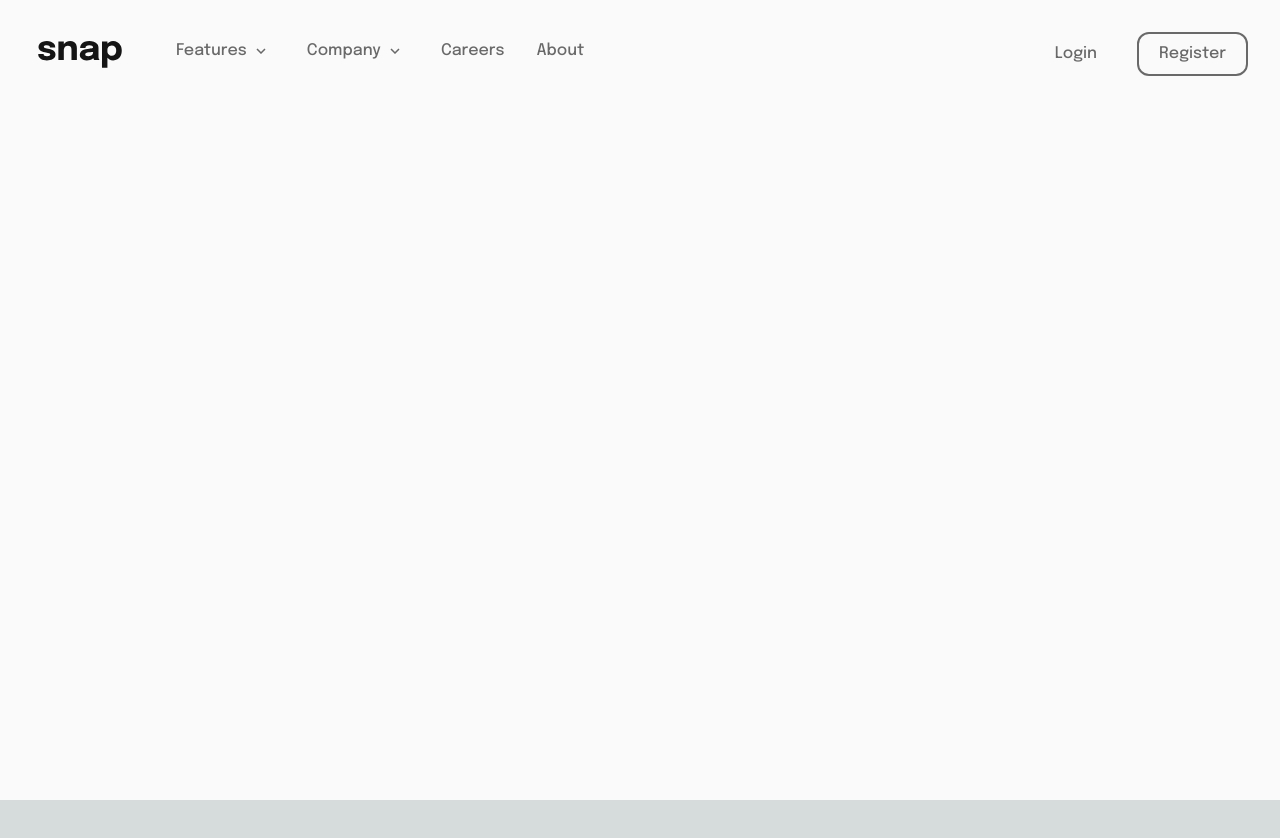
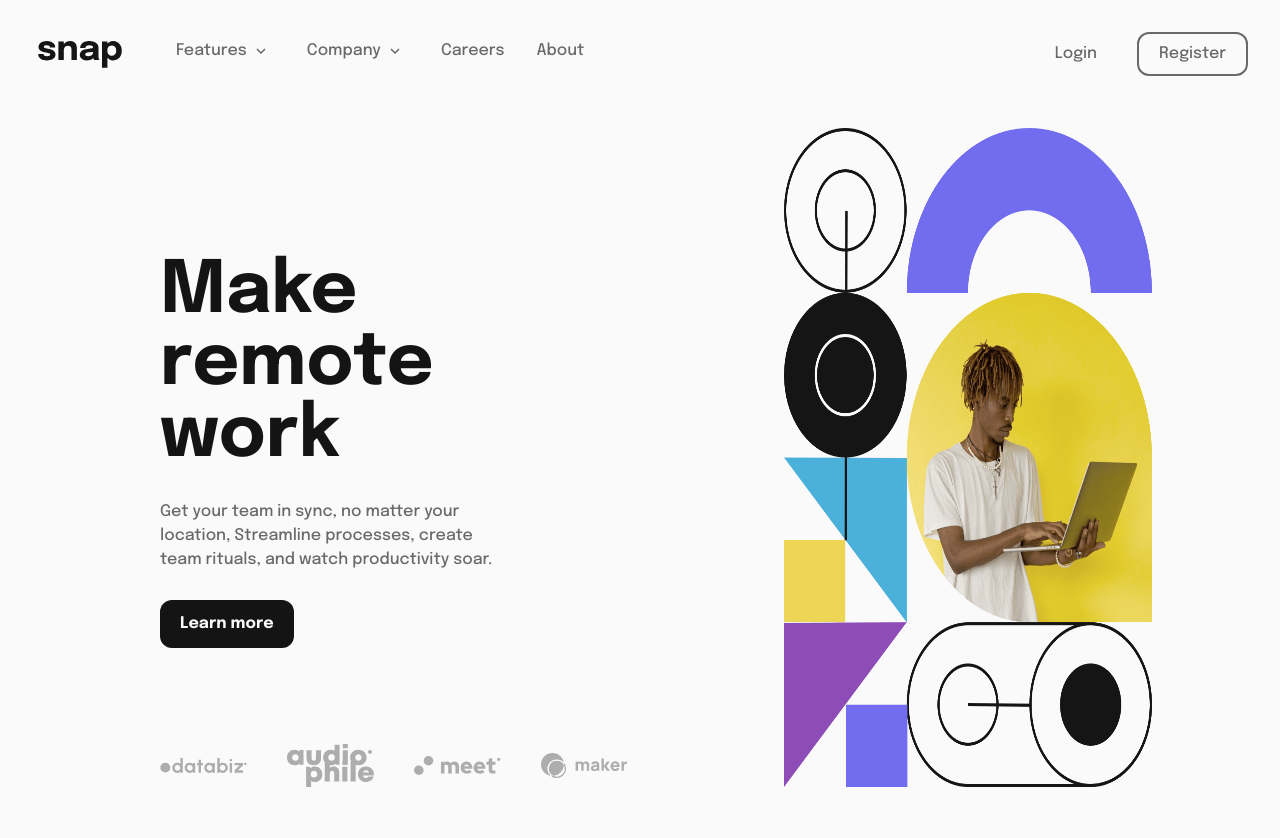
Before and after one commit to zakiraihan/frontend-mentor, a Next.js app: page /intro-section-with-dropdown-nav in a window 1280 px wide. Shown: the top 838 px of the page. Before the commit the page ends 800 px from the top, so only its background shows below. Built offline with nearby package versions, Linux system fonts and the light colour scheme.

Commit message:
Content section done

```diff
--- a/components/intro-section-dropdown-nav/Button.tsx
+++ b/components/intro-section-dropdown-nav/Button.tsx
@@ -1,8 +1,8 @@
 import React from 'react'
 
 function Button({ type, text, className, onClick }: ButtonProps) {
-  let bgColor = 'bg-isdn-almost-black';
-  let textColor = 'text-isdn-almost-white';
+  let bgColor = 'bg-isdn-almost-black hover:bg-isdn-almost-white hover:border-2 hover:border-isdn-medium-gray';
+  let textColor = 'text-isdn-almost-white font-bold hover:text-isdn-almost-black';
 
   if (type === 'border') {
     textColor = 'text-isdn-medium-gray hover:text-isdn-almost-black';
--- /dev/null
+++ b/components/intro-section-dropdown-nav/Content.tsx
@@ -0,0 +1,82 @@
+import Button from './Button'
+import Image from 'next/image'
+import React from 'react'
+
+function Content() {
+  return (
+    <div className='pt-20 md:pt-32 flex flex-col md:flex-row-reverse'>
+      <section className='w-full md:w-6/12 flex justify-center'>
+        <Image
+          alt="content"
+          src={"/assets/intro-section-dropdown-nav/images/image-hero-mobile.png"}
+          width={0}
+          height={0}
+          sizes={'100%'}
+          className='w-full h-auto md:hidden'
+        />
+        <Image
+          alt="content"
+          src={"/assets/intro-section-dropdown-nav/images/image-hero-desktop.png"}
+          width={0}
+          height={0}
+          sizes={'100%'}
+          className='w-full h-auto hidden md:inline pl-36 pr-32'
+        />
+      </section>
+      <section className='w-full md:w-6/12 flex flex-col items-center md:items-start pt-12 px-3 md:pl-40 md:pt-32'>
+        <p className='text-isdn-almost-black font-bold text-4xl md:text-7xl md:pr-16'>Make remote work</p>
+
+        <p className='text-isdn-medium-gray text-center md:text-left my-7 md:pr-32'>
+          Get your team in sync, no matter your location, Streamline processes, create team rituals, and watch productivity soar.
+        </p>
+
+        <Button type='fill' text='Learn more' className='py-3' />
+
+        <div className='w-full flex items-center space-x-10 mt-10 md:mt-24'>
+          <div className='w-1/4'>
+            <Image
+              alt="content"
+              src={"/assets/intro-section-dropdown-nav/images/client-databiz.svg"}
+              width={0}
+              height={0}
+              sizes={'100%'}
+              className='w-full h-auto '
+            />
+          </div>
+          <div className='w-1/4'>
+            <Image
+              alt="content"
+              src={"/assets/intro-section-dropdown-nav/images/client-audiophile.svg"}
+              width={0}
+              height={0}
+              sizes={'100%'}
+              className='w-full h-auto '
+            />
+          </div>
+          <div className='w-1/4'>
+            <Image
+              alt="content"
+              src={"/assets/intro-section-dropdown-nav/images/client-meet.svg"}
+              width={0}
+              height={0}
+              sizes={'100%'}
+              className='w-full h-auto '
+            />
+          </div>
+          <div className='w-1/4'>
+            <Image
+              alt="content"
+              src={"/assets/intro-section-dropdown-nav/images/client-maker.svg"}
+              width={0}
+              height={0}
+              sizes={'100%'}
+              className='w-full h-auto '
+            />
+          </div>
+        </div>
+      </section>
+    </div>
+  )
+}
+
+export default Content
--- a/components/intro-section-dropdown-nav/Navbar.tsx
+++ b/components/intro-section-dropdown-nav/Navbar.tsx
@@ -7,9 +7,24 @@ import NavbarItem from './NavbarItem';
 function Navbar() {
   const [navbarItems, setNavbarItems] = useState<Array<INavbarItem>>([]);
   const [showNavbarItems, setShowNavbarItems] = useState(false);
+  const [navbarBackgroundColor, setNavbarBackgroundColor] = useState('');
+
+  function navbarBackgroundOnScroll() {
+    if (window.scrollY > 66) {
+      setNavbarBackgroundColor('bg-isdn-almost-white bg-opacity-50');
+    }
+    else {
+      setNavbarBackgroundColor('');
+    }
+  }
 
   useEffect(() => {
     setNavbarItems(navbarItemList);
+    window.addEventListener('scroll', navbarBackgroundOnScroll);
+
+    return () => {
+      window.removeEventListener('scroll', navbarBackgroundOnScroll)
+    }
   }, [])
 
   function onClickNavbarItem(item: INavbarItem) {
@@ -34,7 +49,7 @@ function Navbar() {
   }
 
   return (
-    <div className='fixed w-full pt-5 pb-5 px-5 md:px-8 md:py-8 flex items-center justify-between'>
+    <div className={`fixed w-full pt-5 pb-5 px-5 md:px-8 md:pt-8 flex items-center justify-between ${navbarBackgroundColor}`}>
       <div className='flex w-auto items-start'>
         <div className='w-24'>
           <Image
--- a/components/intro-section-dropdown-nav/NavbarItem.tsx
+++ b/components/intro-section-dropdown-nav/NavbarItem.tsx
@@ -1,7 +1,6 @@
-import React, { Fragment } from 'react'
-
 import { INavbarItem } from '@/interface/intro-section-dropdown-nav'
 import Image from 'next/image';
+import React from 'react'
 
 function NavbarItem({ item, onClick }: NavbarItemProps) {
   return (
@@ -40,7 +39,11 @@ function NavbarItem({ item, onClick }: NavbarItemProps) {
         </div>
         <div className='md:absolute rounded bg-white md:shadow-custom-black w-auto h-auto top-10 left-0 px-2 py-5 space-y-1'>
           {item.childs.map((child) => (
-            <div key={'navItemChild: ' + child.text} className='flex items-center pl-3 pr-5 py-1 hover:bg-isdn-medium-gray hover:bg-opacity-20 hover:rounded-lg'>
+            <div
+              key={'navItemChild: ' + child.text}
+              className='flex items-center pl-3 pr-5 py-1 hover:bg-isdn-medium-gray hover:bg-opacity-20 hover:rounded-lg'
+              onClick={(e) => e.stopPropagation()}
+            >
               {child.icon &&
                 <div className='w-7 mr-2'>
                   <Image
--- a/pages/intro-section-with-dropdown-nav/index.tsx
+++ b/pages/intro-section-with-dropdown-nav/index.tsx
@@ -1,10 +1,12 @@
+import Content from '@/components/intro-section-dropdown-nav/Content'
 import Navbar from '@/components/intro-section-dropdown-nav/Navbar'
 import React from 'react'
 
 function IntroSectionPage() {
   return (
-    <div className='w-full min-h-screen h-auto bg-isdn-almost-white text-isdn-almost-black font-epilogue'>
+    <div className='w-full min-h-screen h-auto bg-isdn-almost-white text-isdn-almost-black font-epilogue font-medium md:pb-20'>
       <Navbar/>
+      <Content />
     </div>
   )
 }
```
